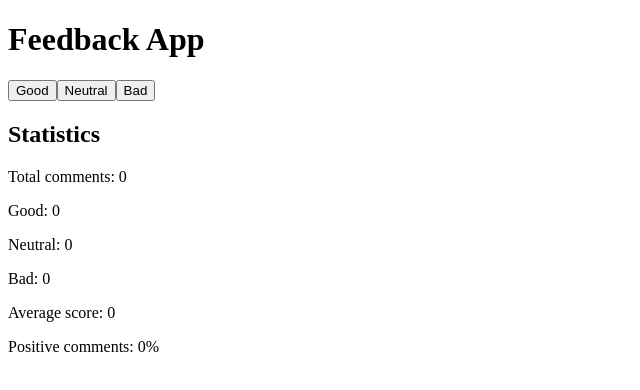
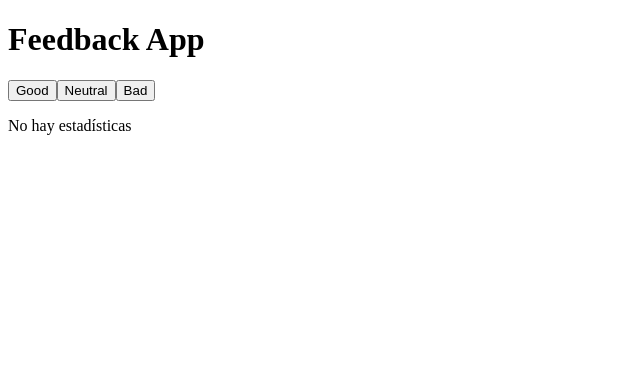
Before and after one commit to falex2/Fullstack_Bootcamp, a React (Create React App) app in the folder part1/courseinfo/: page / in a window 1280 px wide. Shown: the top 390 px of the page, without its empty margins (0-640 px from the left). Built offline with nearby package versions, Linux system fonts and the light colour scheme.

Commit message:
Unicafe parte3

```diff
--- a/part1/courseinfo/src/index.js
+++ b/part1/courseinfo/src/index.js
@@ -1,5 +1,17 @@
 import React, { useState } from 'react';
 import ReactDOM from 'react-dom';
+
+const Button = ({ onClick, text }) => {
+  return <button onClick={onClick}>{text}</button>;
+};
+
+const StatisticLine = ({ text, value }) => {
+  return (
+    <p>
+      {text}: {value}
+    </p>
+  );
+};
 
 const Statistics = ({ good, neutral, bad, totalComments }) => {
   // Calculate the average score
@@ -14,15 +26,19 @@ const Statistics = ({ good, neutral, bad, totalComments }) => {
     return (good / totalComments) * 100;
   };
 
+  if (totalComments === 0) {
+    return <p>No hay estadísticas</p>;
+  }
+
   return (
     <div>
       <h2>Statistics</h2>
-      <p>Total comments: {totalComments}</p>
-      <p>Good: {good}</p>
-      <p>Neutral: {neutral}</p>
-      <p>Bad: {bad}</p>
-      <p>Average score: {calculateAverageScore()}</p>
-      <p>Positive comments: {calculatePositivePercentage()}%</p>
+      <StatisticLine text="Good" value={good} />
+      <StatisticLine text="Neutral" value={neutral} />
+      <StatisticLine text="Bad" value={bad} />
+      <StatisticLine text="Total comments" value={totalComments} />
+      <StatisticLine text="Average score" value={calculateAverageScore()} />
+      <StatisticLine text="Positive comments" value={`${calculatePositivePercentage()}%`} />
     </div>
   );
 };
@@ -57,9 +73,9 @@ const App = () => {
     <div>
       <h1>Feedback App</h1>
       <div>
-        <button onClick={() => handleButtonClick('good')}>Good</button>
-        <button onClick={() => handleButtonClick('neutral')}>Neutral</button>
-        <button onClick={() => handleButtonClick('bad')}>Bad</button>
+        <Button onClick={() => handleButtonClick('good')} text="Good" />
+        <Button onClick={() => handleButtonClick('neutral')} text="Neutral" />
+        <Button onClick={() => handleButtonClick('bad')} text="Bad" />
       </div>
       <Statistics good={good} neutral={neutral} bad={bad} totalComments={totalComments} />
     </div>
```
